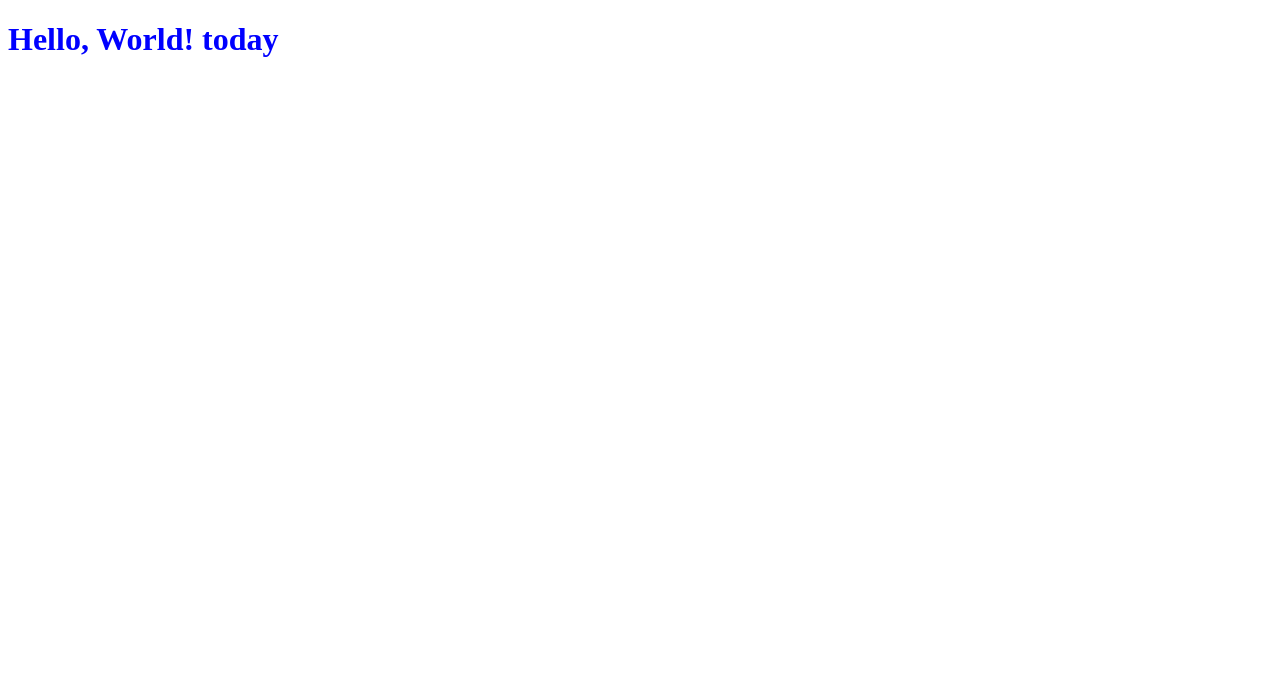
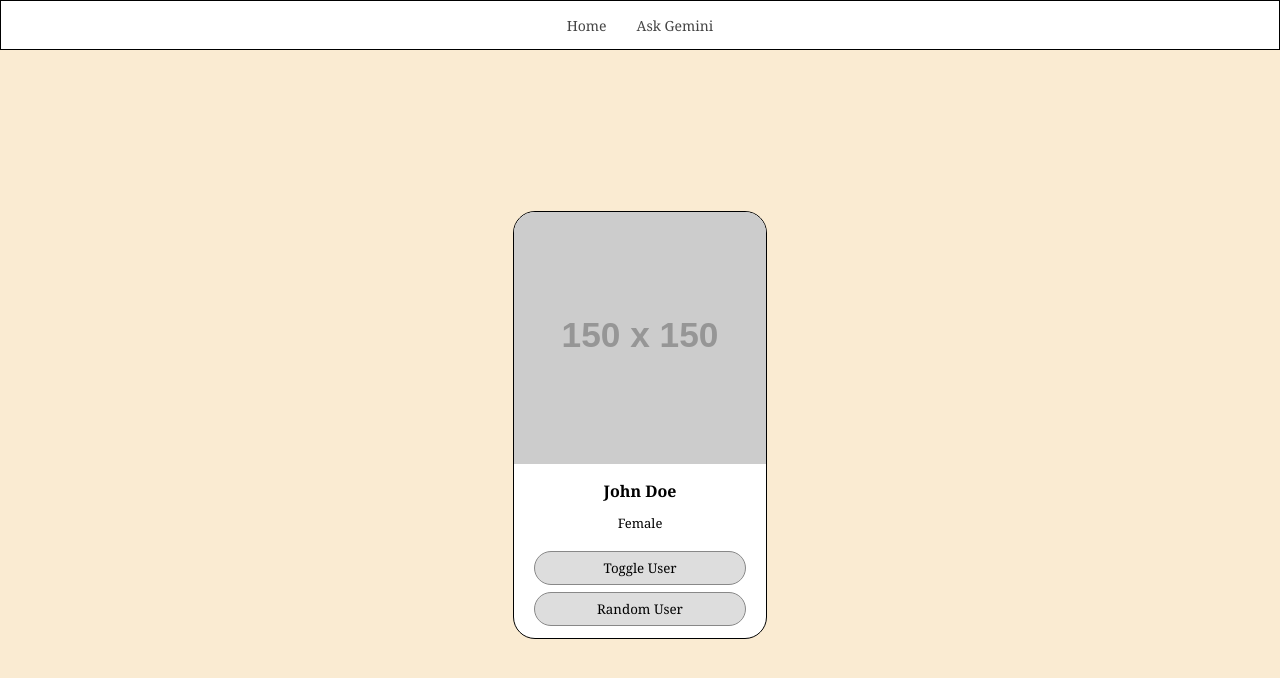
Before and after one commit to rajnimanglaa-dev/BI-Development-Workshop, a plain HTML site: page index.html in a window 1280 px wide. Drawn offline with Linux system fonts and the light colour scheme; placeholder pictures from the web are drawn by us.

Commit message:
new commit

```diff
--- a/index.css
+++ b/index.css
@@ -1,3 +1,83 @@
-h1{
-    color: blue;
+* {
+    margin:0;
+    padding:0;
+    box-sizing:border-box;
 }
+
+body{
+    font-family: Georgia, serif;
+    background-color: #faeBd2;
+}
+
+nav{
+    height: 50px;
+    background-color: white;
+    display:flex;
+    justify-content: center;
+    align-items: center;
+    gap: 30px;
+    border: 1px solid black;
+}
+
+nav a{
+    text-decoration: none;
+    color : #444;
+    font-size: 14px;
+}
+
+.container{
+    height: calc(100vh - 50px);
+    display: flex;
+    justify-content: center;
+    align-items: center;
+}
+
+.card{
+    width: 255 px;
+    background-color: white;
+    border: 1px solid black;
+    border-radius: 22px;
+    overflow: hidden;
+    text-align: center;
+}
+
+.card img{
+    width: 100%;
+    height: 252px;
+    object-fit: cover;
+    display : block;
+}
+
+.details{
+    padding: 16px 20px 12px;
+}
+
+.details{
+    padding: 16px 20px 12px;
+}
+
+.details h3 {
+    font-size: 16px;
+    margin-bottom: 12px;
+}
+
+.details p {
+    font-size: 13px;
+    margin-bottom: 12px;
+}
+
+/* Buttons */
+button {
+    width: 100%;
+    padding: 7px;
+    margin-top: 7px;
+    border: 1px solid #888;
+    border-radius: 20px;
+    background-color: #ddd;
+    cursor: pointer;
+    font-family: Georgia, serif;
+}
+
+button:hover {
+    background-color: #bbb;
+}
--- a/index.html
+++ b/index.html
@@ -7,9 +7,25 @@
     <link rel="stylesheet" href="index.css">
 </head>
 <body>
-    <h1>
-        Hello, World! today
-    </h1>
+    <nav>
+        <a href="#">Home</a>
+        <a href="#">Ask Gemini</a>
+    </nav>
+
+    <div class="container">
+        <div class = "card">
+            <img src="https://via.placeholder.com/150" alt="Placeholder Image">
+
+            <div class="details">
+                <h3 id="userName">John Doe</h3>
+                <p id="userGender">Female</p>
+
+                <button id="toggleBtn">Toggle User</button>
+                <button id="randomBtn">Random User</button>
+            </div>
+
+        </div>
+    </div>
     <script src="index.js"></script>
 </body>
 </html>
```
